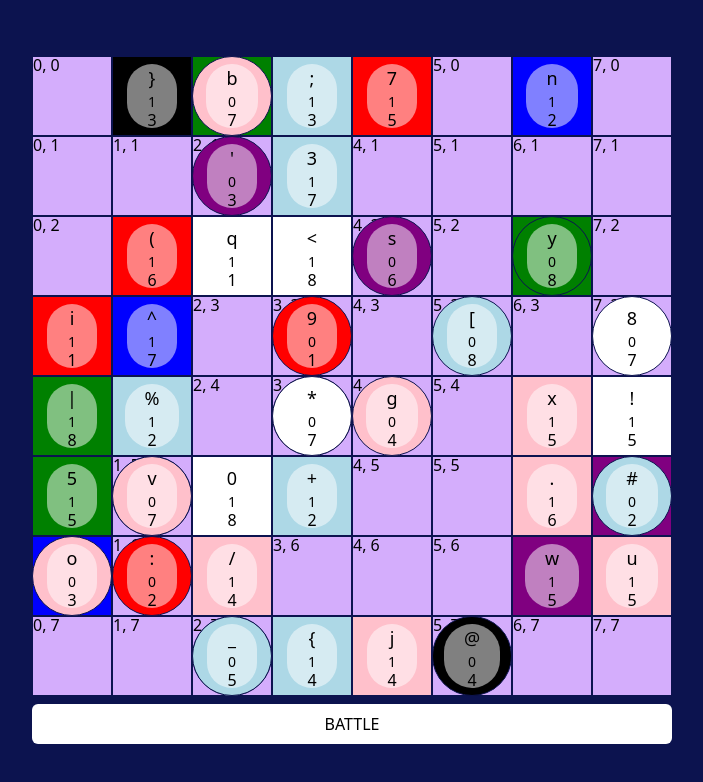
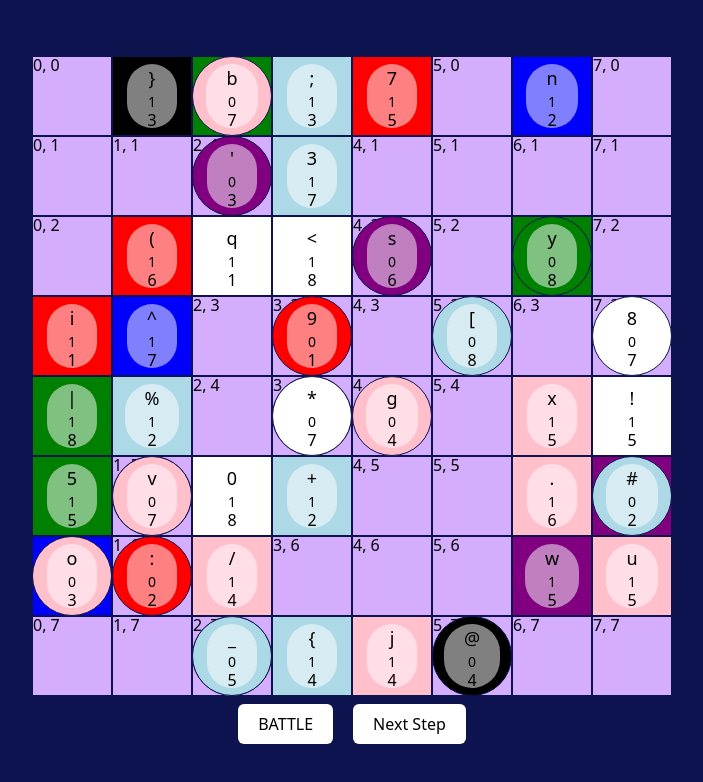
Before and after one commit to chingu-voyages/v44-tier2-team-13, a React (Vite) app: page / in a window 1280 px wide. Shown: the top 782 px of the page, without its empty margins (288-991 px from the left). Built offline with nearby package versions, Linux system fonts and the light colour scheme.

Commit message:
feature: next step btn

```diff
--- a/src/components/Grid.tsx
+++ b/src/components/Grid.tsx
@@ -9,9 +9,12 @@ interface GridProps {
 
 const Grid: FC<GridProps> = ({ cellSize }) => {
     const bots: Bot[] = useBotsStore((state) => state.bots);
+    const running = useBotsStore((state) => state.running);
+
     const start = useBotsStore((state) => state.start);
     const stop = useBotsStore((state) => state.stop);
-    const running = useBotsStore((state) => state.running);
+    const nextStep = useBotsStore((state) => state.nextStep);
+
     useEffect(() => {
         // start();
 
@@ -48,12 +51,20 @@ const Grid: FC<GridProps> = ({ cellSize }) => {
                     ))}
                 </div>
                 {/* <span className="text-white">{bots.length}</span> */}
+                <div className="flex items-center justify-center gap-5">
                     <button
                         className="px-5 py-2 bg-white rounded-md"
                         onClick={running ? stop : start}
                     >
                         {running ? "PAUSE" : "BATTLE"}
                     </button>
+                    <button
+                        className="px-5 py-2 bg-white rounded-md"
+                        onClick={nextStep}
+                    >
+                        Next Step
+                    </button>
+                </div>
             </div>
         </>
     );
--- a/src/store/bots.ts
+++ b/src/store/bots.ts
@@ -133,6 +133,7 @@ interface BotsState {
     update: (botName: string) => void;
     start: () => void;
     stop: () => void;
+    nextStep: () => void;
 }
 
 export const useBotsStore = create<BotsState>()((set, get) => ({
@@ -263,4 +264,12 @@ export const useBotsStore = create<BotsState>()((set, get) => ({
             });
             return { intervalIds: [], running: false };
         }),
+
+    nextStep: () => {
+        const state = get();
+        const bots = [...state.bots];
+        bots.forEach((bot) => {
+            state.update(bot.name);
+        });
+    },
 }));
```
Lines whose indentation alone changed are shown as unchanged.
